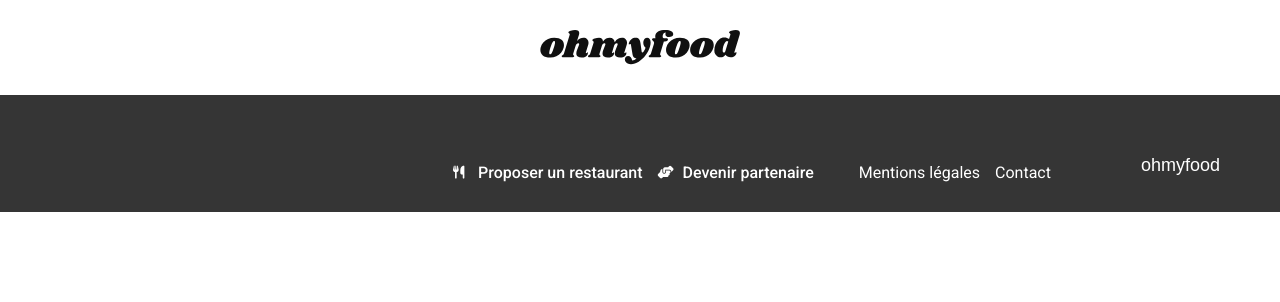
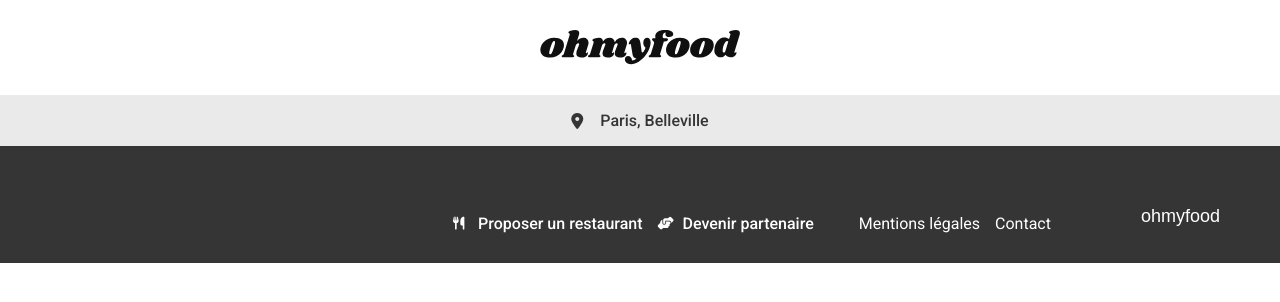
Before and after one commit to Iskandar835/Oh-My-Food, a React (Vite) app in the folder refont/: page / in a window 1280 px wide. Shown: the top 302 px of the page. Built offline with nearby package versions, Linux system fonts and the light colour scheme; a web font is replaced by a local one.

Commit message:
Ajout composant Location avec son style + optimisation de celui-ci et implementation à la Homepage

```diff
--- /dev/null
+++ b/refont/src/components/Location/Location.jsx
@@ -0,0 +1,17 @@
+import "./Location.scss";
+import PropTypes from "prop-types";
+
+function Location({ content }) {
+   return (
+      <div className="location-city">
+         <i className="fa-solid fa-location-dot"></i>
+         <p>{content}</p>
+      </div>
+   );
+}
+
+Location.propTypes = {
+   content: PropTypes.string,
+};
+
+export default Location;
--- /dev/null
+++ b/refont/src/components/Location/Location.scss
@@ -0,0 +1,24 @@
+@use "../../utils/mixins" as *;
+@use "../../utils/variables" as *;
+@use "../../utils/breakpoints" as media;
+
+.location-city {
+   @include flexCenter;
+   gap: 17px;
+   color: $tertiary-bg-color;
+   background-color: $location-bg-color;
+   box-shadow: inset 0 6px 5px -5px rgba(0, 0, 0, 0.205),
+      0 4px 4px rgba(0, 0, 0, 0.205);
+   i {
+      color: $tertiary-bg-color;
+   }
+   p {
+      font-weight: 500;
+   }
+}
+
+@include media.tabsAndDesktop {
+   .location-city {
+      box-shadow: none;
+   }
+}
--- a/refont/src/pages/Homepage.jsx
+++ b/refont/src/pages/Homepage.jsx
@@ -1,5 +1,13 @@
+import Location from "../components/Location/Location";
+
 function Homepage() {
-   return <></>;
+   return (
+      <main>
+         <section>
+            <Location content={"Paris, Belleville"} />
+         </section>
+      </main>
+   );
 }
 
 export default Homepage;
```
